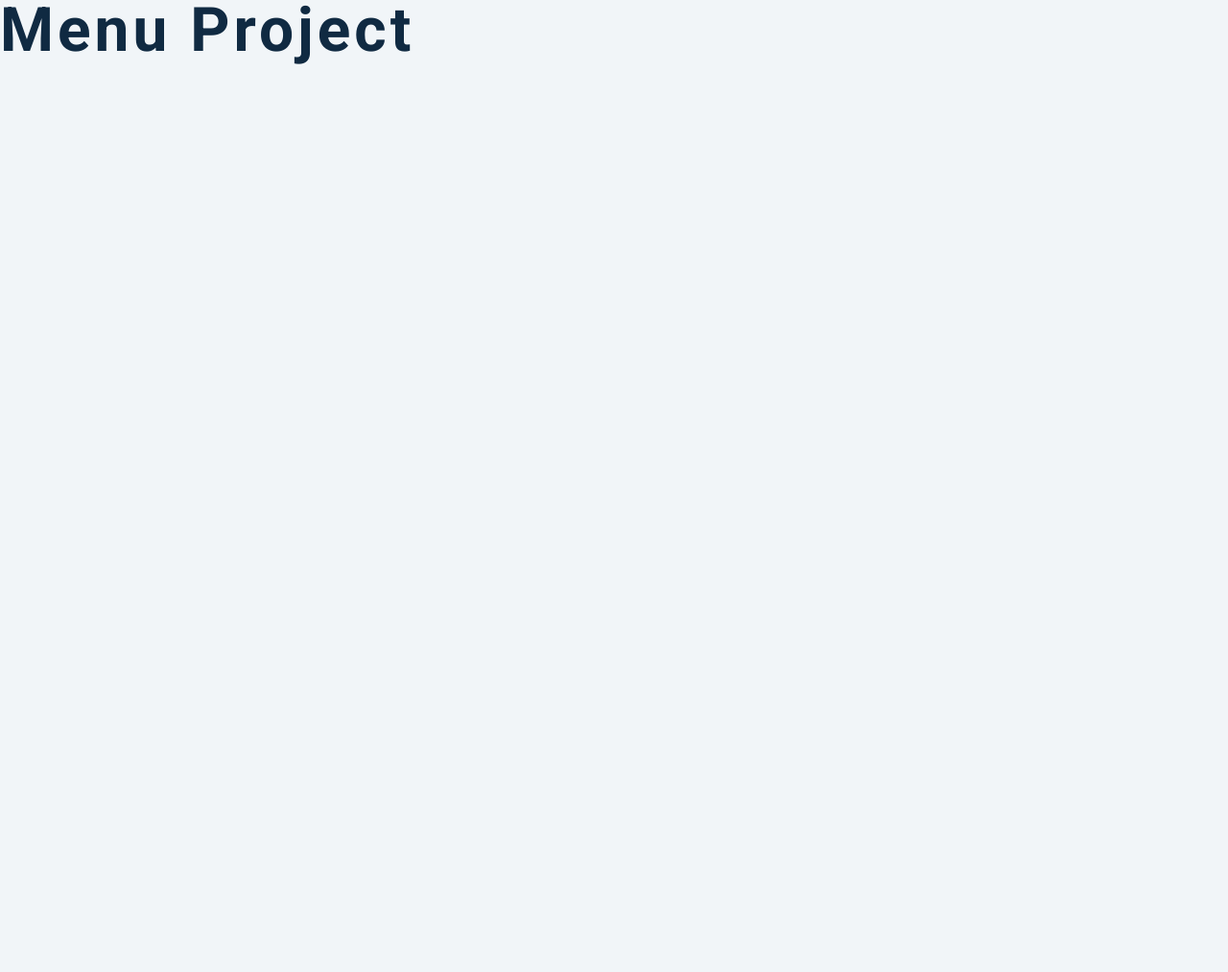
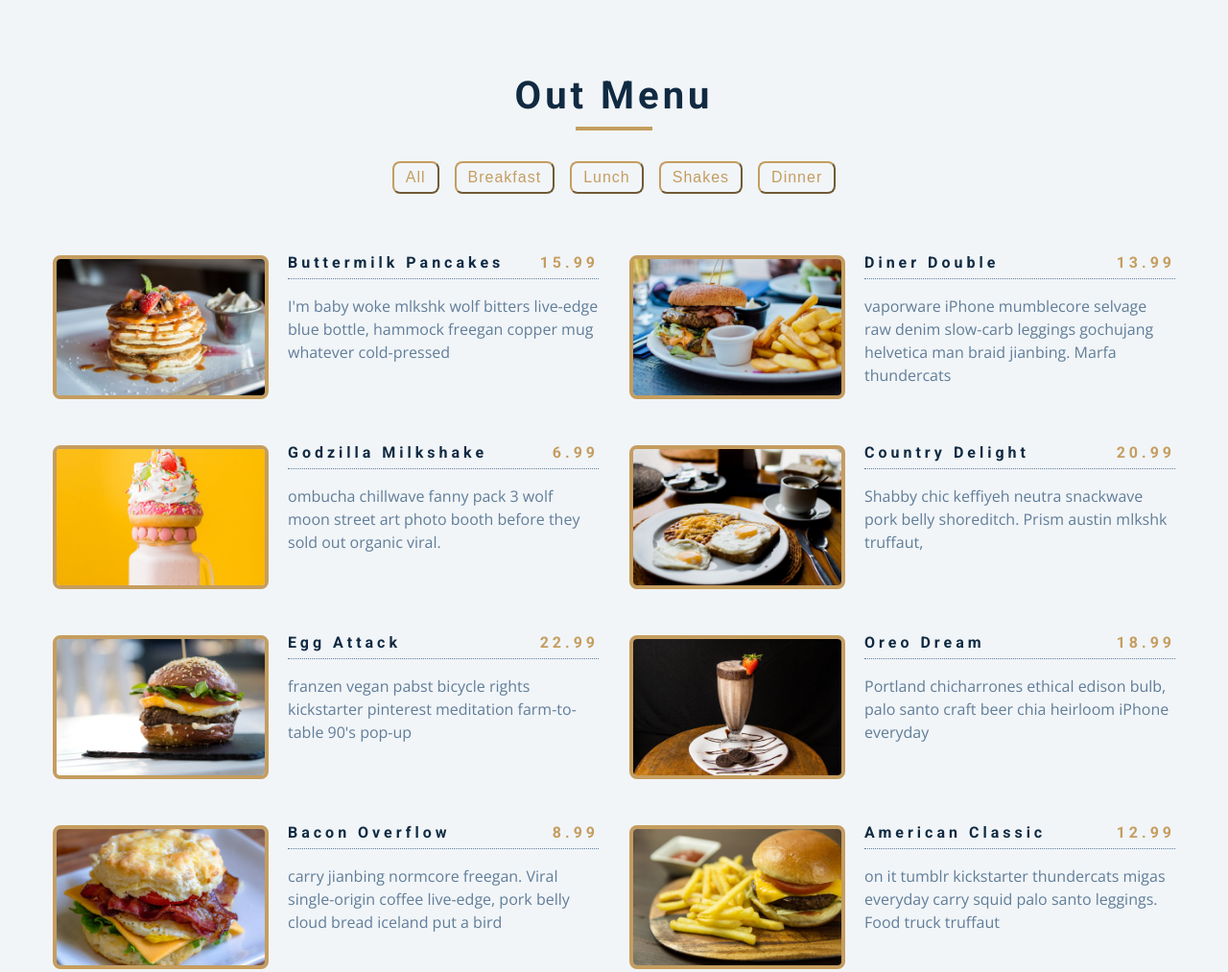
Before and after one commit to didyou98/Vanilla-JavaScript, a plain HTML site: page 8. Menu/index.html in a window 1280 px wide. Shown: the top 1013 px of the page at 96% size. Before the commit the page ends 800 px from the top, so only its background shows below. Drawn offline with nearby package versions, Linux system fonts and the light colour scheme.

Commit message:
add menu

```diff
--- a/8. Menu/app.js
+++ b/8. Menu/app.js
@@ -71,4 +71,87 @@ const menu = [
     img: "./images/item-9.jpeg",
     desc: `skateboard fam synth authentic semiotics. Live-edge lyft af, edison bulb yuccie crucifix microdosing.`,
   },
+  {
+    id: 10,
+    title: "steak dinner",
+    category: "dinner",
+    price: 39.99,
+    img: "./images/item-10.jpeg",
+    desc: `Lorem ipsum dolor sit amet consectetur adipisicing elit. Fuga, tenetur.`,
+  },
 ];
+
+const sectionCenter = document.querySelector('.section-center');
+
+const container = document.querySelector(".btn-container");
+
+
+
+// load item
+window.addEventListener('DOMContentLoaded', () => {
+  displayMenuItem(menu);
+  displayMenuButtons();
+});
+
+function displayMenuItem(menuItems)
+{
+  let displayMenu = menuItems.map((item) => {
+    return `
+    <!-- single item -->
+        <article class="menu-item">
+          <img src="${item.img}" class="photo" alt="${item.title}">
+          <div class="item-info">
+            <header>
+              <h4>${item.title}</h4>
+              <h4 class="price">${item.price}</h4>
+            </header>
+            <p class="item-text">
+              ${item.desc}
+            </p>
+          </div>
+        </article>
+        <!-- end of single item -->
+    `;
+  });
+  displayMenu = displayMenu.join('');
+  sectionCenter.innerHTML = displayMenu;
+}
+
+function displayMenuButtons()
+{
+
+  const categories = menu.reduce((values, item) => {
+    if(!values.includes(item.category))
+    {
+      values.push(item.category);
+    }
+    return values
+  }, ['all']);
+  const categoryBtns = categories.map((category) => {
+    return `<button class="filter-btn" type="button" data-id="${category}">${category}</button>`
+  }).join("");
+
+  container.innerHTML = categoryBtns;
+
+  // filter item
+  const filterBtn = container.querySelectorAll('.filter-btn');
+  filterBtn.forEach((btn) => {
+    btn.addEventListener('click', (e) => {
+      const category = e.currentTarget.dataset.id;
+      const menuCategory = menu.filter((menuItem) => {
+        // console.log(menuItem.category);
+        if(menuItem.category === category)
+        return menuItem;
+      });
+
+      if(category === 'all')
+      {
+        displayMenuItem(menu);
+      }
+      else
+      {
+        displayMenuItem(menuCategory);
+      }
+    })
+  })
+}
--- a/8. Menu/index.html
+++ b/8. Menu/index.html
@@ -13,7 +13,36 @@
     <link rel="stylesheet" href="styles.css" />
   </head>
   <body>
-    <h1>menu project</h1>
+    <section class="menu">
+      <!-- title -->
+      <div class="title">
+        <h2>out menu</h2>
+        <div class="underline"></div>
+      </div>
+      <!-- filter buttons -->
+      <div class="btn-container">
+        <!-- <button class="filter-btn" type="button" data-id="all">all</button>
+        <button class="filter-btn" type="button" data-id="breakfast">breakfast</button>
+        <button class="filter-btn" type="button" data-id="lunch">lunch</button>
+        <button class="filter-btn" type="button" data-id="shakes">shakes</button> -->
+      </div>
+      <!-- menu items -->
+      <div class="section-center">
+        <!-- single item -->
+        <!--
+        <article class="menu-item">
+          <img src="./menu-item.jpeg" class="photo" alt="menu item">
+          <div class="item-info">
+            <header>
+              <h4>buttermilk pancakes</h4>
+              <h4 class="price">14,900</h4>
+            </header>
+            <p class="item-text">Lorem ipsum dolor sit amet consectetur, adipisicing elit. Ipsum error possimus, quaerat fuga maxime atque! Ullam ad nisi atque vel.</p>
+          </div>
+        </article>-->
+        <!-- end of single item -->
+      </div>
+    </section>
     <!-- javascript -->
     <script src="app.js"></script>
   </body>
```
